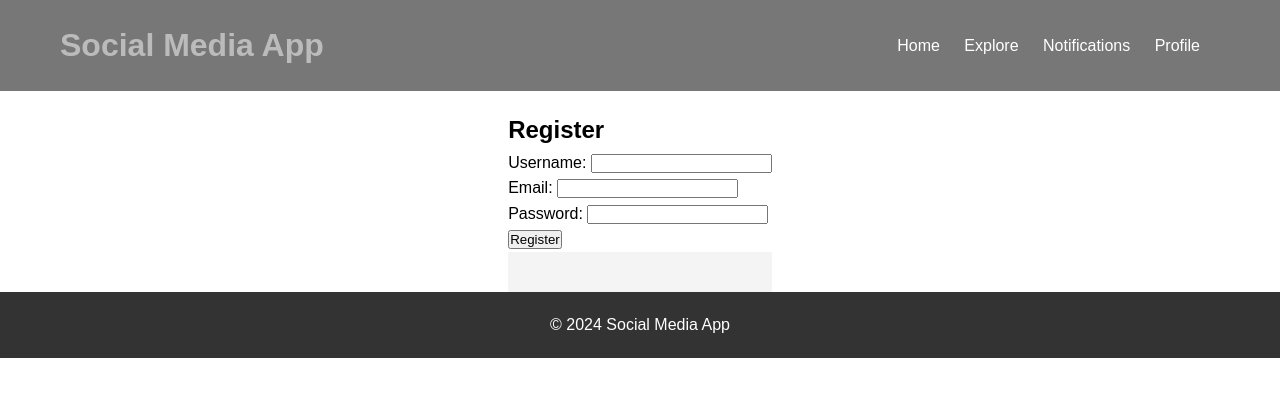
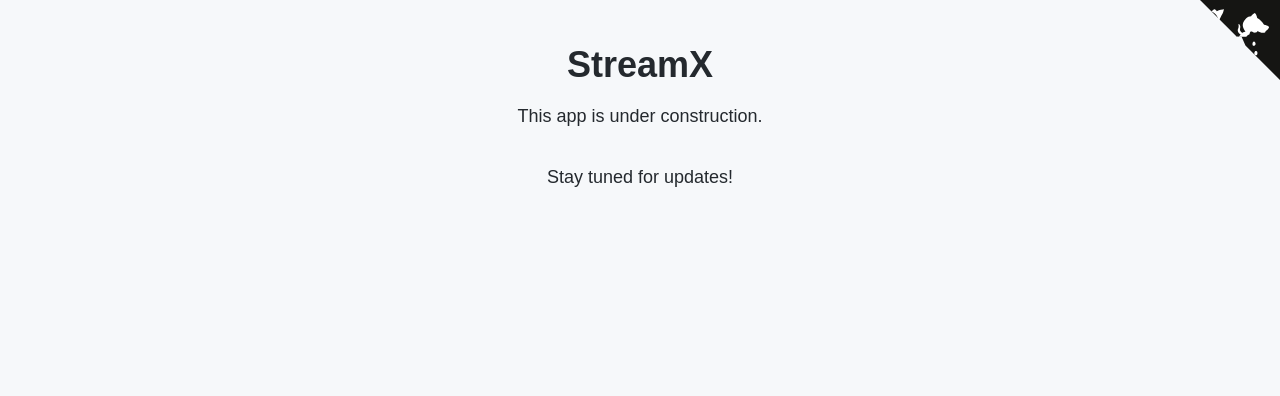
Before and after one commit to saideepak743/saideepak743.github.io, a plain HTML site: page index.html in a window 1280 px wide. Drawn offline with Linux system fonts and the light colour scheme.

Commit message:
Update index.html

```diff
--- a/index.html
+++ b/index.html
@@ -3,78 +3,62 @@
 <head>
   <meta charset="UTF-8">
   <meta name="viewport" content="width=device-width, initial-scale=1.0">
-  <title>Social Media App</title>
-  <link rel="stylesheet" href="styles.css">
-  <script>
-    function registerUser() {
-      var username = document.getElementById("username").value;
-      var email = document.getElementById("email").value;
-      var password = document.getElementById("password").value;
-
-      // Simple validation
-      if (!username || !email || !password) {
-        alert("Please fill in all fields");
-        return;
+  <title>StreamX - Under Construction</title>
+  <style>
+    body {
+      font-family: Arial, sans-serif;
+      margin: 0;
+      padding: 0;
+      background-color: #f6f8fa;
+      color: #24292e;
+    }
+    .container {
+      max-width: 960px;
+      margin: 0 auto;
+      padding: 20px;
+      text-align: center;
+    }
+    h1 {
+      font-size: 36px;
+      margin-bottom: 20px;
+    }
+    p {
+      font-size: 18px;
+      margin-bottom: 40px;
+    }
+    .github-corner:hover .octo-arm {
+      animation: octocat-wave 560ms ease-in-out;
+    }
+    @keyframes octocat-wave {
+      0%, 100% {
+        transform: rotate(0);
       }
-
-      // For demonstration purposes, log registration details to console
-      console.log("User registered:");
-      console.log("Username: " + username);
-      console.log("Email: " + email);
-      console.log("Password: " + password);
+      20%, 60% {
+        transform: rotate(-25deg);
+      }
+      40%, 80% {
+        transform: rotate(10deg);
+      }
     }
-  </script>
+  </style>
 </head>
 <body>
-  <header>
-    <div class="container">
-      <h1>Social Media App</h1>
-      <nav>
-        <ul>
-          <li><a href="#">Home</a></li>
-          <li><a href="#">Explore</a></li>
-          <li><a href="#">Notifications</a></li>
-          <li><a href="#">Profile</a></li>
-        </ul>
-      </nav>
-    </div>
-  </header>
-
-  <main>
-    <div class="container">
-      <section class="registration">
-        <h2>Register</h2>
-        <form id="registration-form">
-          <div>
-            <label for="username">Username:</label>
-            <input type="text" id="username" name="username" required>
-          </div>
-          <div>
-            <label for="email">Email:</label>
-            <input type="email" id="email" name="email" required>
-          </div>
-          <div>
-            <label for="password">Password:</label>
-            <input type="password" id="password" name="password" required>
-          </div>
-          <button type="button" onclick="registerUser()">Register</button>
-        </form>
-      </section>
-
-      <section class="feed">
-        <!-- Existing feed section -->
-      </section>
-
-      <aside class="sidebar">
-        <!-- Existing sidebar section -->
-      </aside>
-    </div>
-  </main>
-
-  <footer>
-    <div class="container">
-      <p>&copy; 2024 Social Media App</p>
-    </div>
-  </footer>
+  <div class="github-corner" style="position: absolute; top: 0; right: 0;">
+    <a href="https://github.com/" target="_blank" aria-label="View GitHub">
+      <svg width="80" height="80" viewBox="0 0 250 250" style="fill:#151513; color:#fff; position: absolute; top: 0; border: 0; right: 0;" aria-hidden="true">
+        <path d="M0,0 L115,115 L130,115 L142,142 L250,250 L250,0 Z"></path>
+        <path fill="currentColor" d="M128.3,109.0 C113.8,99.7 119.0,89.6 119.0,89.6 C122.0,83.7 120.5,78.6 120.5,78.6 C119.2,72.0 123.4,76.3 123.4,76.3 C127.3,80.9 125.5,87.3 125.5,87.3 C122.9,97.6 130.6,101.9 134.4,103.2" style="transform-origin: 130px 106px;" class="octo-arm"></path>
+        <path fill="currentColor" d="M115.0,115.0 C114.9,115.1 118.7,116.5 119.8,115.4 L133.7,101.6 C136.9,99.4 139.9,98.6 142.2,98.9 C133.8,88.0 127.5,74.4 143.8,58.0 C148.5,53.4 154.0,51.2 159.7,51.0 C160.3,49.4 163.2,43.6 171.4,40.3 C171.4,40.3 176.1,42.5 178.8,56.2 C183.1,58.6 187.2,61.8 190.9,65.4 C194.5,69.0 197.7,73.2 200.1,77.6 C213.8,80.2 216.0,84.8 216.0,84.8 C212.4,93.1 206.6,96.1 205.1,96.7 C205.8,98.9 203.2,103.0 196.9,102.7 C190.5,102.3 184.8,100.5 180.1,96.8 C178.5,99.8 175.5,101.5 171.9,101.9 C168.3,102.3 164.7,101.1 162.4,98.6 C162.4,98.6 155.8,94.9 154.7,107.1 C147.9,109.3 144.9,115.0 144.9,115.0 L115.0,115.0 Z"></path>
+        <path fill="currentColor" d="M52.4,34.9 C61.2,30.7 70.4,29.6 75.0,29.2 C74.5,31.0 73.8,33.9 72.6,37.2 C71.3,40.4 69.5,44.1 67.5,48.0 C65.5,51.9 63.4,56.1 61.7,59.2 C60.1,62.3 58.8,64.3 58.8,64.3 C58.8,64.3 56.9,57.4 54.6,53.1 C52.3,48.8 49.6,45.1 46.3,42.3 C43.0,39.6 39.1,37.7 34.8,35.4 C34.8,35.4 37.7,34.1 42.2,30.2 C46.7,26.4 52.4,34.9 52.4,34.9 Z"></path>
+        <path fill="currentColor" d="M168.0,129.5 C168.0,129.5 163.3,131.6 163.9,137.9 C164.5,144.1 169.5,143.0 169.5,143.0 C169.5,143.0 174.3,142.0 173.7,135.9 C173.1,129.7 168.0,129.5 168.0,129.5 Z"></path>
+        <path fill="currentColor" d="M173.8,159.7 C173.8,159.7 169.5,161.5 169.8,167.8 C170.1,174.0 175.4,172.6 175.4,172.6 C175.4,172.6 179.9,171.4 179.6,165.3 C179.3,159.1 173.8,159.7 173.8,159.7 Z"></path>
+      </svg>
+    </a>
+  </div>
+  <div class="container">
+    <h1>StreamX</h1>
+    <p>This app is under construction.</p>
+    <p>Stay tuned for updates!</p>
+  </div>
 </body>
 </html>
```
